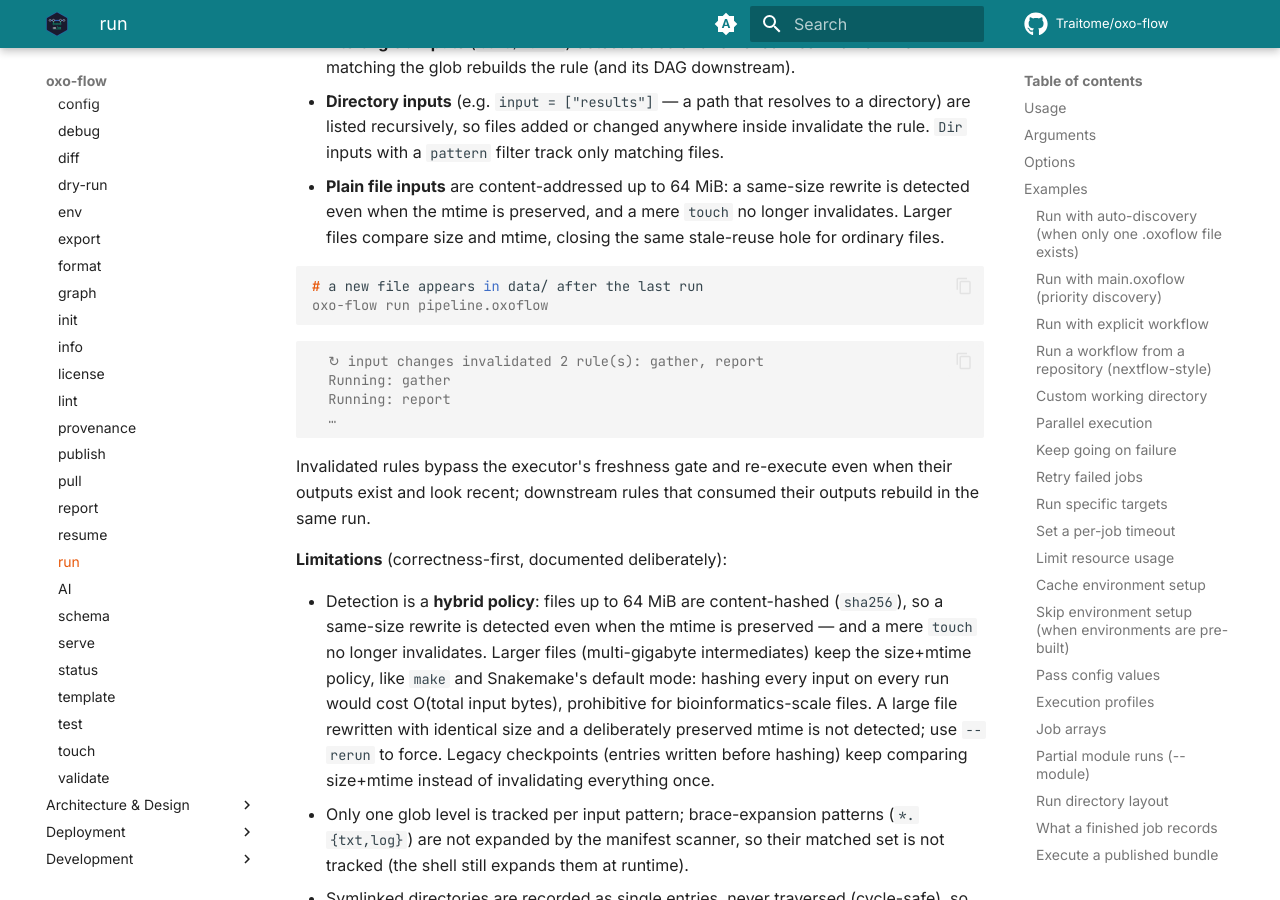
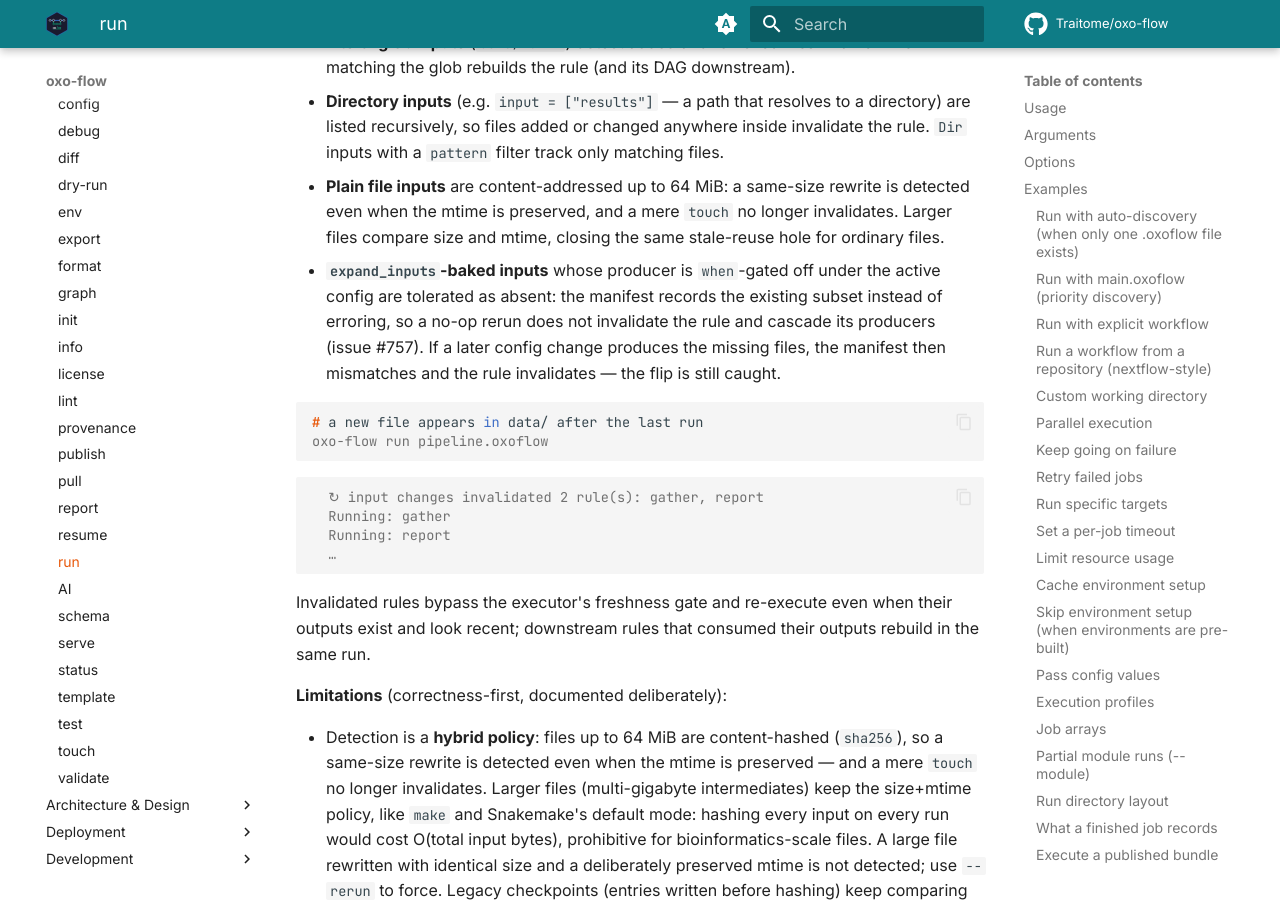
Before and after one commit to Traitome/oxo-flow, an MkDocs documentation site: the page built from docs/guide/src/commands/run.md, in a window 1280 px wide and 900 px high, scrolled down 20193 px. Built offline with MkDocs 1.6.1 and Material for MkDocs 9.7.7, drawn with Linux system fonts in a browser that asks for light colours; comment, search, counter and statistics services are not loaded; the version menu is left out.

Commit message:
docs(run): document the expand_inputs-baked absent-input tolerance (issue #757)
Co-Authored-By: Claude Code <noreply@anthropic.com>

````diff
--- a/docs/guide/src/commands/run.md
+++ b/docs/guide/src/commands/run.md
@@ -880,6 +880,12 @@ path, size, and modification time — plus a content hash for files up to
   rewrite is detected even when the mtime is preserved, and a mere `touch`
   no longer invalidates. Larger files compare size and mtime, closing the
   same stale-reuse hole for ordinary files.
+- **`expand_inputs`-baked inputs** whose producer is `when`-gated off under
+  the active config are tolerated as absent: the manifest records the
+  existing subset instead of erroring, so a no-op rerun does not
+  invalidate the rule and cascade its producers (issue #757). If a later
+  config change produces the missing files, the manifest then mismatches
+  and the rule invalidates — the flip is still caught.
 
 ```console
 # a new file appears in data/ after the last run
````
